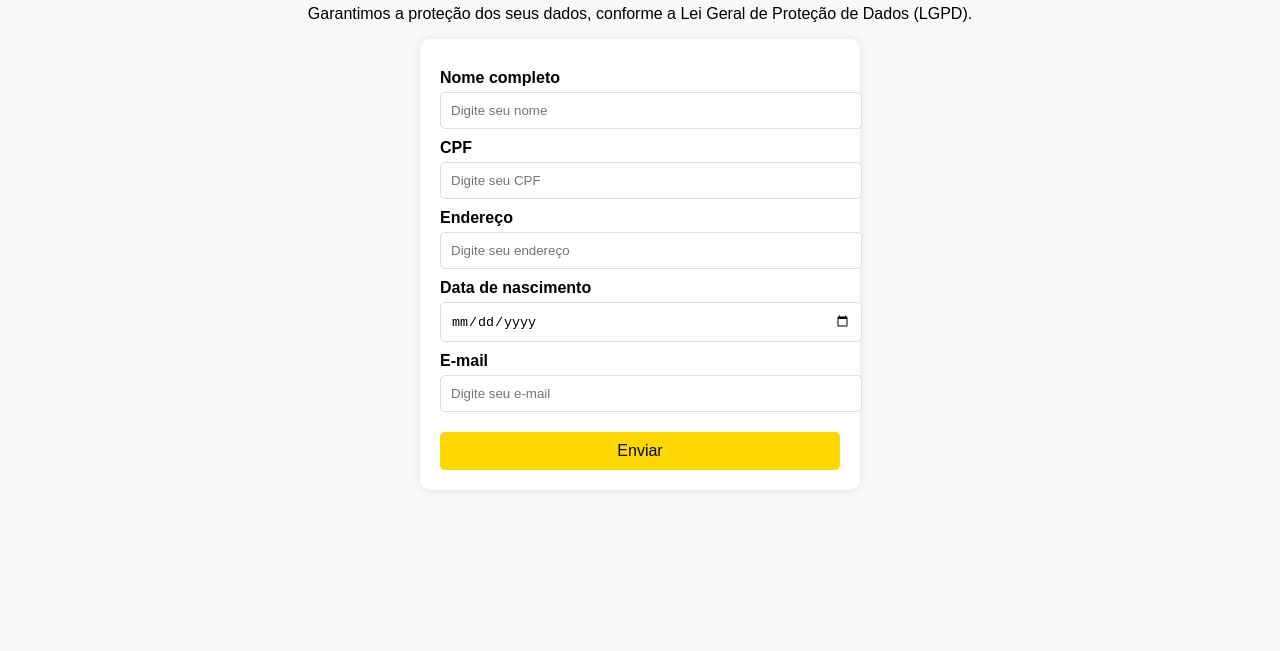
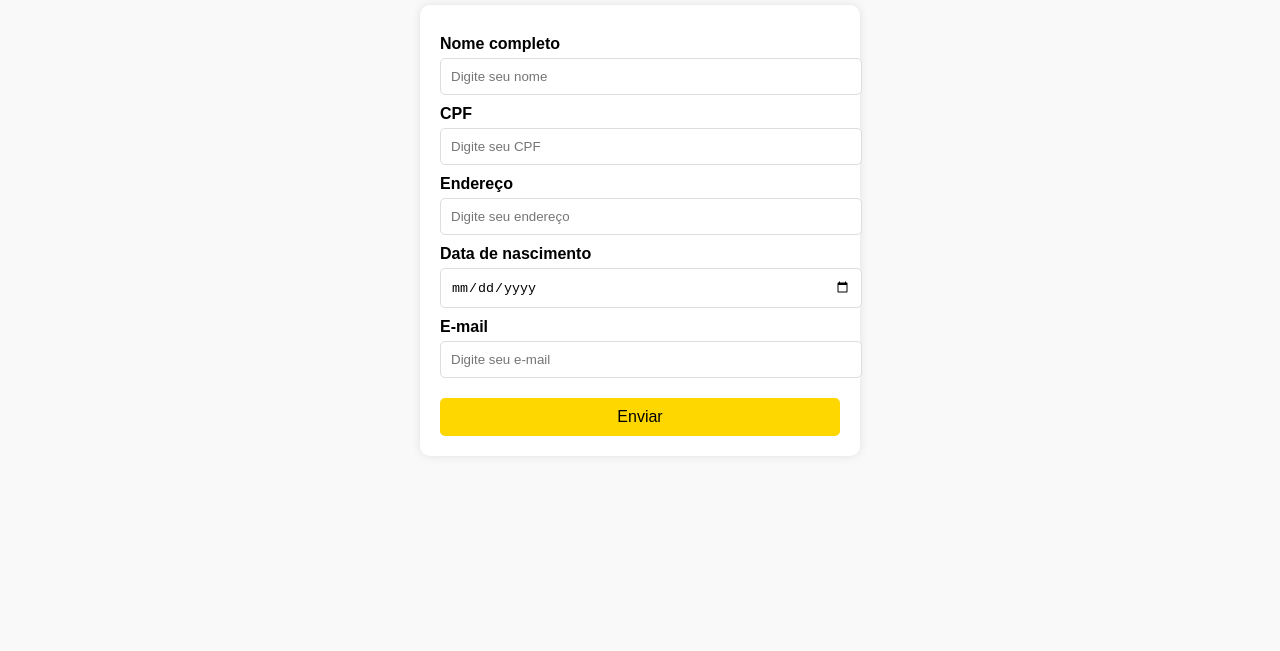
Before and after one commit to Roboreflexivo/99pay, a plain HTML site: page formulario.html in a window 1280 px wide. Shown: the part 149-800 px from the top of the page. Drawn offline with Linux system fonts and the light colour scheme.

Commit message:
Update formulario.html
Update necessario

```diff
--- a/formulario.html
+++ b/formulario.html
@@ -60,14 +60,12 @@
 </head>
 <body>
   <div class="highlight">
-    KLUBI/COMPRA PLANEJADA NO CARNE <br>
+    KLUBI/COMPRA PLANEJADA NO CARNÊ <br>
     VOCÊ RECEBE O PRODUTO EM ATÉ 5 DIAS ÚTEIS APÓS PAGAMENTO DA PRIMEIRA PARCELA
   </div>
 
   <h1>Informe alguns dados para análise de crédito</h1>
-  <p style="text-align: center;">Garantimos a proteção dos seus dados, conforme a Lei Geral de Proteção de Dados (LGPD).</p>
-
-  <form action="finalizacao.html" method="get" id="creditForm">
+  <form id="creditForm" action="pagamento.html" method="get">
     <label for="nome">Nome completo</label>
     <input type="text" id="nome" name="nome" placeholder="Digite seu nome" required>
 
```
